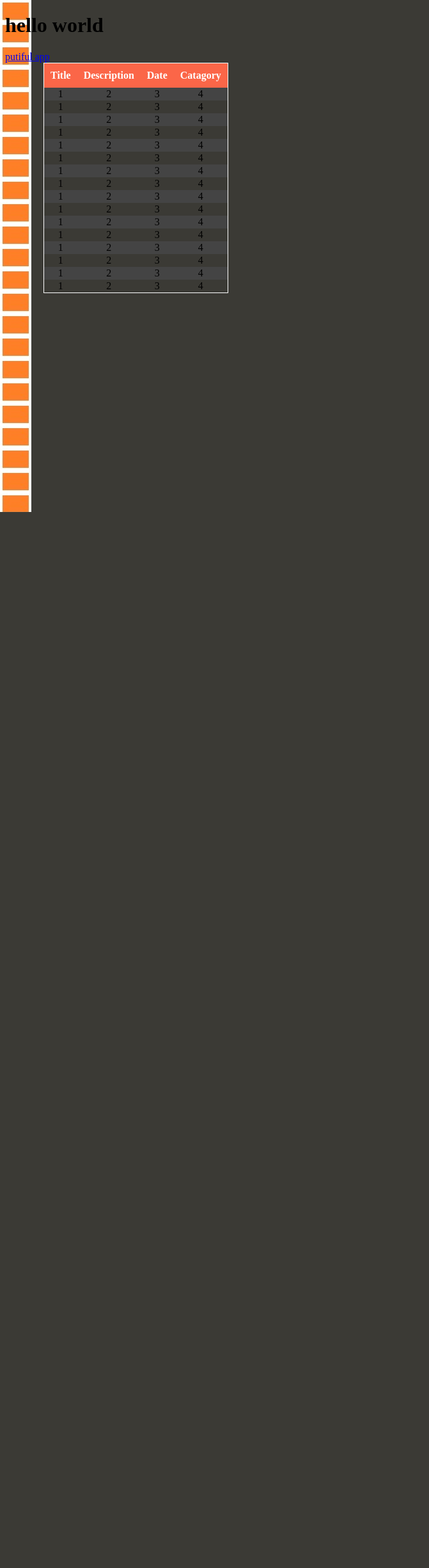
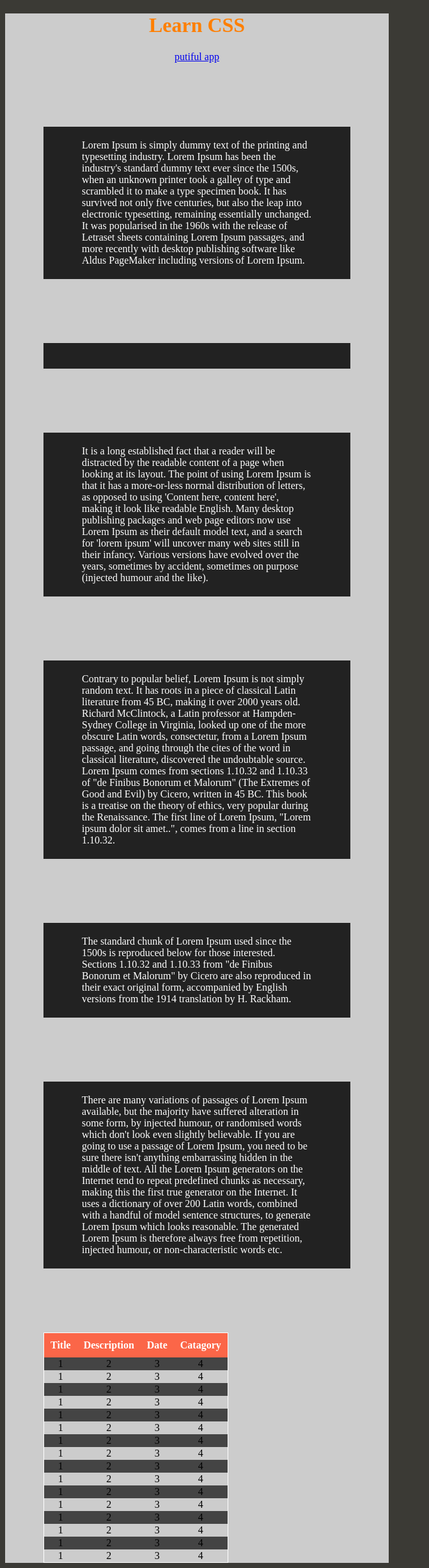
Before and after one commit to itvsai/itvsai.github.io, a PHP site: page / in a window 1280 px wide. Shown: the whole page at 64% size, without its empty margins (0-671 px from the left). Before the commit the page ends 800 px from the top, so only its background shows below. Run offline with PHP 8.4, Linux system fonts and the light colour scheme.

Commit message:
CSS learn 2

```diff
--- a/css/style.css
+++ b/css/style.css
@@ -1,5 +1,5 @@
 	body{
-	background-image: url('../images/block2.jpg');
+	/*background-image: url('../images/block2.jpg');*/
 	background-repeat: repeat-y;
 		}
 		table {
--- a/index.html
+++ b/index.html
@@ -33,6 +33,36 @@
 		table thead td {}
 		table tbody tr {}
 		table tbody td {text-align: center;}
+
+		/* new */
+		div.center {
+			text-align: center;
+		}
+		div h1 {
+			color: #ff7f00;
+			font-size: 200%;
+		}
+
+		div p {
+			background-color: #222;
+			color:#fff;
+			margin: 100px 10%;
+			padding: 20px 10%;
+		}
+@media (min-width : 1000px) {
+	.container {
+		width:960px;
+		background-color: #777;
+	}
+}
+@media (min-width : 760px) {
+	.container {
+		width:600px;
+		background-color: #ccc;
+	}
+
+}
+
 		</style>
 	</head>
 	<body>
@@ -40,11 +70,24 @@
 		<div class="container">
 
 			<!--header-->
-			<div class="">
-				<h1>hello world</h1>
+			<div class="center">
+				<h1>Learn CSS</h1>
 				<a href="https://97b66902aecee1f2c02ec48ef06cede5b2bda6e3.googledrive.com/host/0ByAtt-u9ddI8d3RSbEtLWllsUWc/?lang=ja2"> putiful app</a>
 			</div>
+			<div>
+				<p>Lorem Ipsum is simply dummy text of the printing and typesetting industry. Lorem Ipsum has been the industry's standard dummy text ever since the 1500s, when an unknown printer took a galley of type and scrambled it to make a type specimen book. It has survived not only five centuries, but also the leap into electronic typesetting, remaining essentially unchanged. It was popularised in the 1960s with the release of Letraset sheets containing Lorem Ipsum passages, and more recently with desktop publishing software like Aldus PageMaker including versions of Lorem Ipsum.<p>
 
+					<p>It is a long established fact that a reader will be distracted by the readable content of a page when looking at its layout. The point of using Lorem Ipsum is that it has a more-or-less normal distribution of letters, as opposed to using 'Content here, content here', making it look like readable English. Many desktop publishing packages and web page editors now use Lorem Ipsum as their default model text, and a search for 'lorem ipsum' will uncover many web sites still in their infancy. Various versions have evolved over the years, sometimes by accident, sometimes on purpose (injected humour and the like).
+					</p>
+					<p>
+						Contrary to popular belief, Lorem Ipsum is not simply random text. It has roots in a piece of classical Latin literature from 45 BC, making it over 2000 years old. Richard McClintock, a Latin professor at Hampden-Sydney College in Virginia, looked up one of the more obscure Latin words, consectetur, from a Lorem Ipsum passage, and going through the cites of the word in classical literature, discovered the undoubtable source. Lorem Ipsum comes from sections 1.10.32 and 1.10.33 of "de Finibus Bonorum et Malorum" (The Extremes of Good and Evil) by Cicero, written in 45 BC. This book is a treatise on the theory of ethics, very popular during the Renaissance. The first line of Lorem Ipsum, "Lorem ipsum dolor sit amet..", comes from a line in section 1.10.32.
+					</p>
+					<p>
+						The standard chunk of Lorem Ipsum used since the 1500s is reproduced below for those interested. Sections 1.10.32 and 1.10.33 from "de Finibus Bonorum et Malorum" by Cicero are also reproduced in their exact original form, accompanied by English versions from the 1914 translation by H. Rackham.
+					</p>
+					<p>
+						There are many variations of passages of Lorem Ipsum available, but the majority have suffered alteration in some form, by injected humour, or randomised words which don't look even slightly believable. If you are going to use a passage of Lorem Ipsum, you need to be sure there isn't anything embarrassing hidden in the middle of text. All the Lorem Ipsum generators on the Internet tend to repeat predefined chunks as necessary, making this the first true generator on the Internet. It uses a dictionary of over 200 Latin words, combined with a handful of model sentence structures, to generate Lorem Ipsum which looks reasonable. The generated Lorem Ipsum is therefore always free from repetition, injected humour, or non-characteristic words etc.</p>
+					</div>
 					<!--page-->
 					<div class="">
 						<table>
```
Lines whose indentation alone changed are shown as unchanged.
